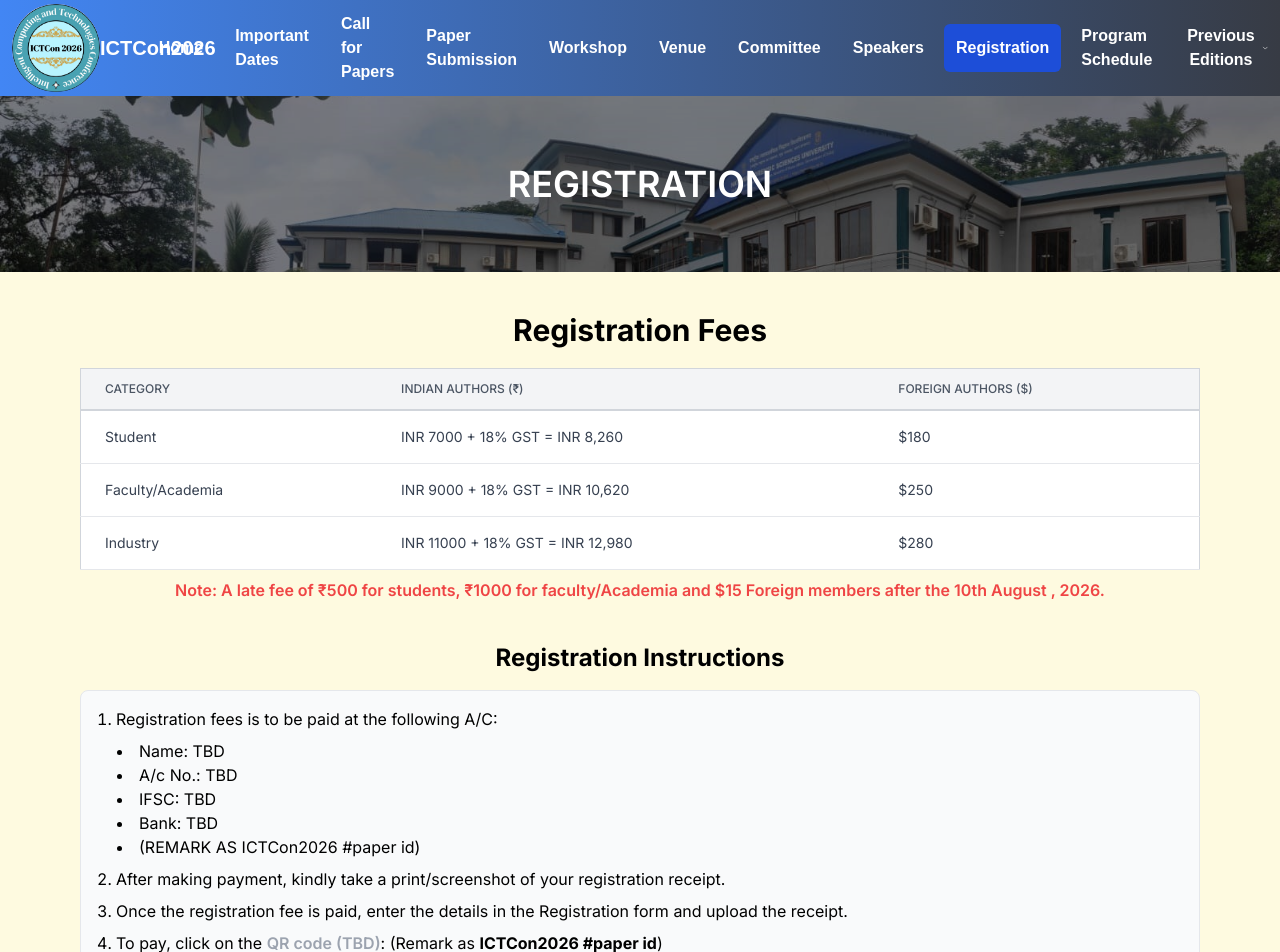
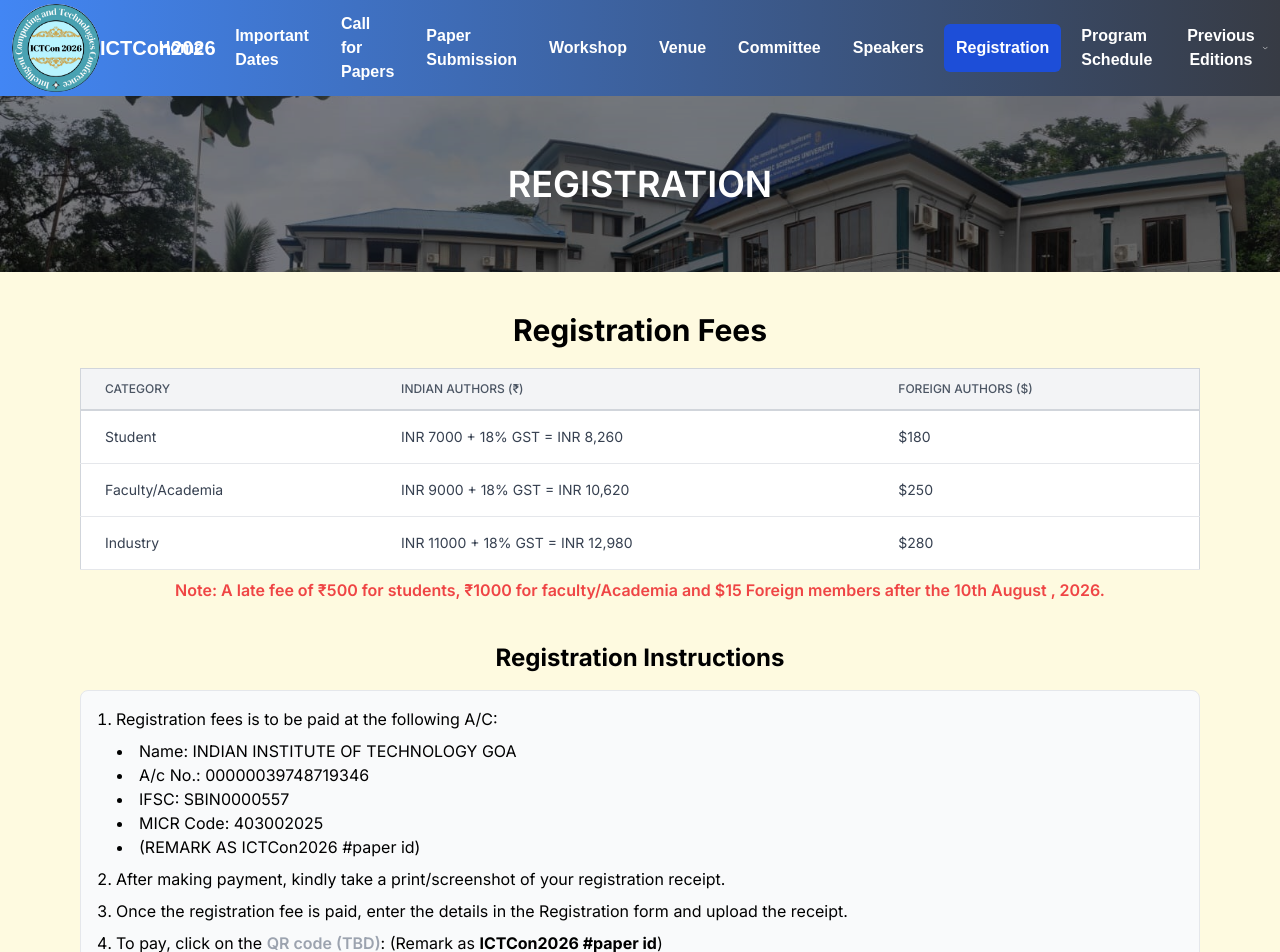
Before and after one commit to ictcon-cit/ictcon_2026, a Next.js app: page /registration in a window 1280 px wide. Shown: the top 952 px of the page. Built offline with nearby package versions, Linux system fonts and the light colour scheme.

Commit message:
Update page.tsx

```diff
--- a/src/app/registration/page.tsx
+++ b/src/app/registration/page.tsx
@@ -90,10 +90,10 @@ const RegistrationPage = () => {
                 */}
 
                 {/* Updated TBD */}
-                <li>Name: TBD</li>
-                <li>A/c No.: TBD</li>
-                <li>IFSC: TBD</li>
-                <li>Bank: TBD</li>
+                <li>Name: INDIAN INSTITUTE OF TECHNOLOGY GOA</li>
+                <li>A/c No.: 00000039748719346</li>
+                <li>IFSC: SBIN0000557</li>
+                <li>MICR Code: 403002025</li>
 
                 <li>(REMARK AS ICTCon2026 #paper id)</li>
               </ul>
```
